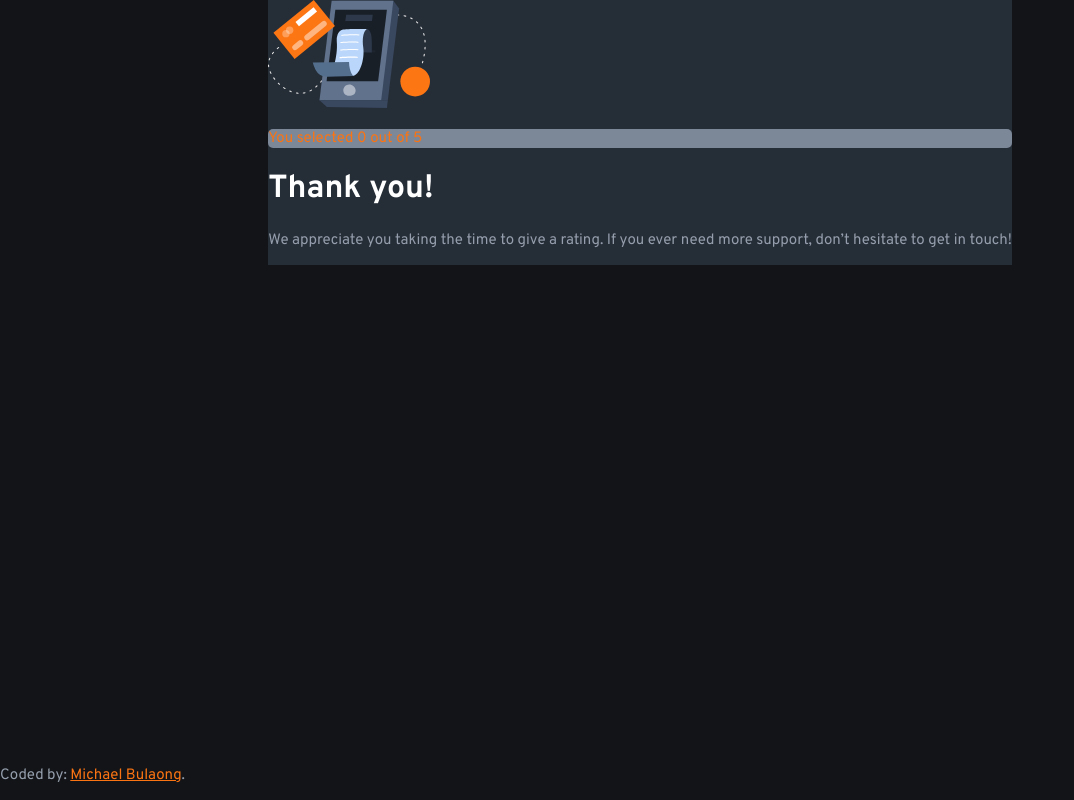
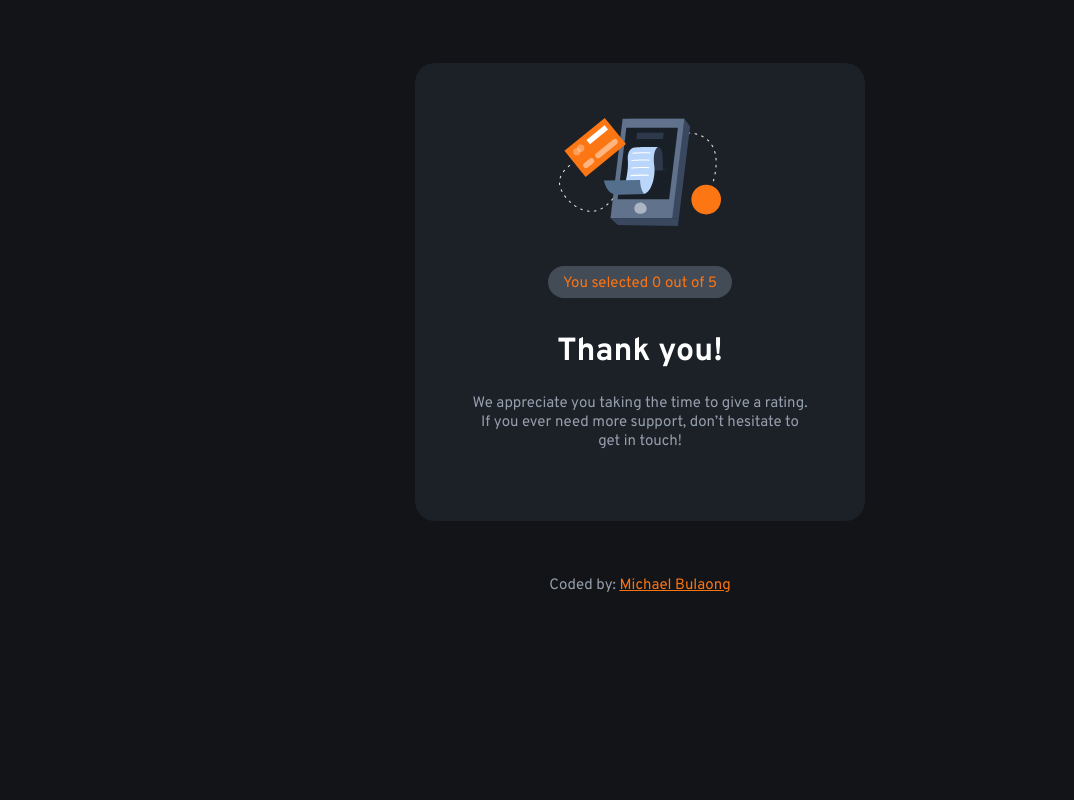
Before and after one commit to michaelbulaongdev/FM007-interactive-rating-component, a React (Create React App) app: page / in a window 1280 px wide. Shown: the whole page, without its empty margins (0-1074 px from the left). Built offline with nearby package versions, Linux system fonts and the light colour scheme.

Commit message:
css done for thank you card

```diff
--- a/src/App.css
+++ b/src/App.css
@@ -4,8 +4,8 @@
   --orange: hsl(25, 97%, 53%);
   --white: hsl(0, 0%, 100%);
   --lightGrey: hsl(217, 12%, 63%);
-  --mediumGrey: hsl(216, 12%, 54%);
-  --darkBlue: hsl(213, 19%, 18%);
+  --mediumGrey: hsl(216, 12%, 30%);
+  --darkBlue: hsl(213, 19%, 13%);
   --verydarkBlue: hsl(216, 12%, 8%);
 }
 
@@ -27,25 +27,35 @@ a {
   color: var(--orange);
 }
 
-.app {
+.card-container {
+  margin: 10% auto;
+  max-width: 340px;
+  min-height: 340px;
+  background-color: var(--darkBlue);
+  border-radius: 20px;
+  padding: 10%;
+  flex-wrap: wrap;
   display: flex;
-}
-
-.card-container {
-  margin: auto;
-  min-width: 330px;
-  max-height: 360px;
-  background-color: var(--darkBlue);
+  align-content: stretch;
 }
 
 .selection {
   color: var(--orange);
   background-color: var(--mediumGrey);
-  border-radius: 5px;
+  border-radius: 20px;
+  height: 2rem;
+  min-width: 50%;
+  margin: 10% 23%;
+  display: flex;
+  justify-content: center;
+}
+
+.selection-text {
+  margin: 0;
+  padding: 8px;
 }
 
 .attribution {
-    position: fixed;
     bottom:0%;
     width:100%;
 }
--- a/src/App.js
+++ b/src/App.js
@@ -1,5 +1,6 @@
 import './App.css';
 import {useState} from 'react';
+import {Container} from '@mui/material';
 import ThankYou from './components/ThankYou';
 import Attribution from './components/Attribution';
 
@@ -16,7 +17,12 @@ export default function App() {
 	};
 
 	return (
-		<div className='app'>
+		<Container
+			maxWidth='sm'
+			sx={{
+				textAlign: 'center',
+				alignContent: 'stretch',
+			}}>
 			{submitted ? (
 				<div className='card-container'>
 					<ThankYou rating={rating} />
@@ -27,6 +33,6 @@ export default function App() {
 				</div>
 			)}
 			<Attribution />
-		</div>
+		</Container>
 	);
 }
--- a/src/components/Attribution.js
+++ b/src/components/Attribution.js
@@ -8,7 +8,6 @@ export default function Attribution() {
 				<a href='https://michaelbulaongdev.github.io/portfolio'>
 					Michael Bulaong
 				</a>
-				.
 			</p>
 		</div>
 	);
--- a/src/components/ThankYou.js
+++ b/src/components/ThankYou.js
@@ -5,13 +5,15 @@ export default function ThankYou(props) {
 	return (
 		<div>
 			<div>
+				<div>
 					<ThankYouLogo />
 				</div>
 				<div className='selection'>
-				<p>You selected {props.rating} out of 5</p>
+					<p className='selection-text'>You selected {props.rating} out of 5</p>
 				</div>
 				<div>
 					<h1>Thank you!</h1>
+				</div>
 			</div>
 			<div>
 				<p>
--- a/src/index.css
+++ b/src/index.css
@@ -1,5 +1,4 @@
 body {
-  margin: 0;
   font-family: -apple-system, BlinkMacSystemFont, 'Segoe UI', 'Roboto', 'Oxygen',
     'Ubuntu', 'Cantarell', 'Fira Sans', 'Droid Sans', 'Helvetica Neue',
     sans-serif;
```
Lines whose indentation alone changed are shown as unchanged.
